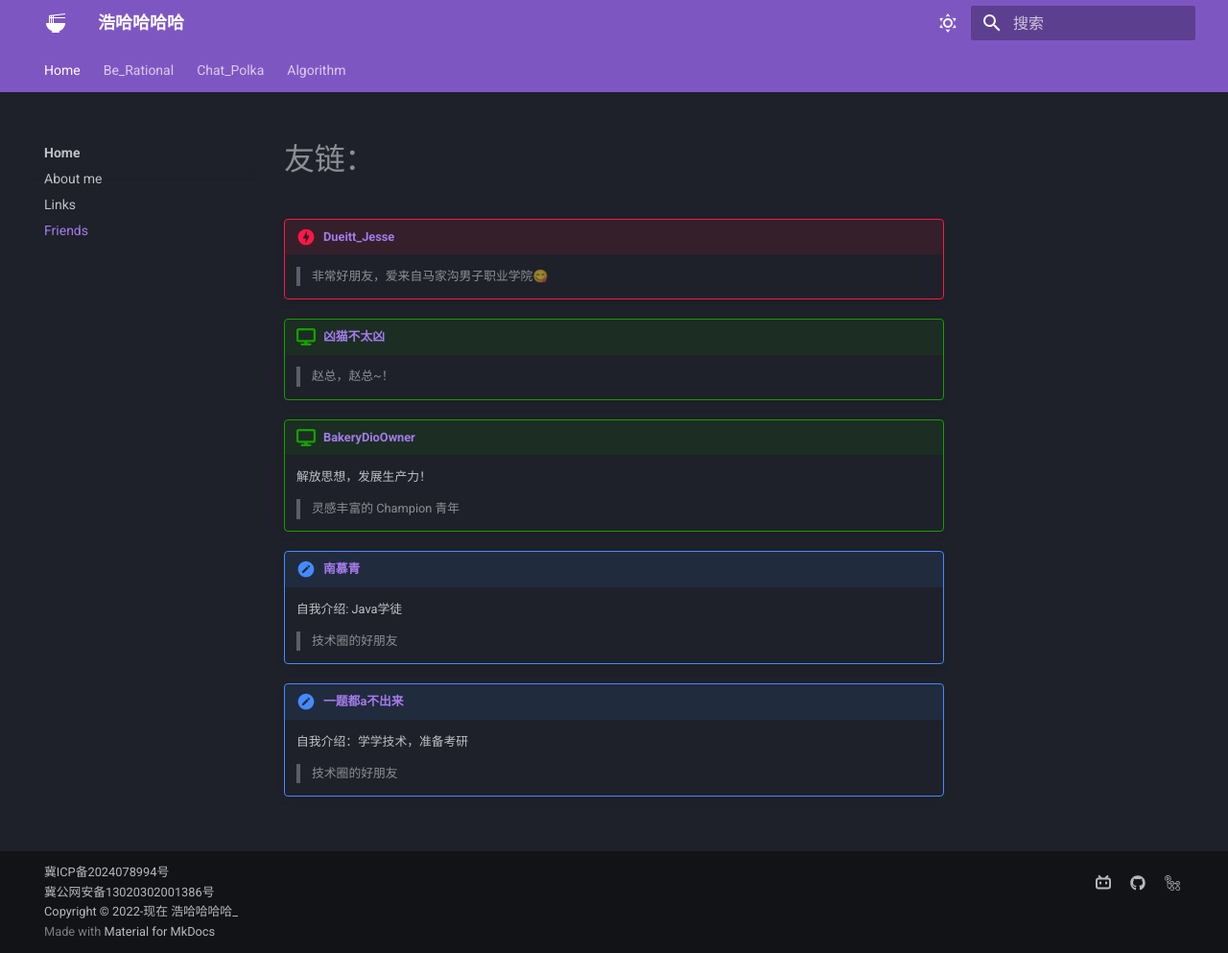
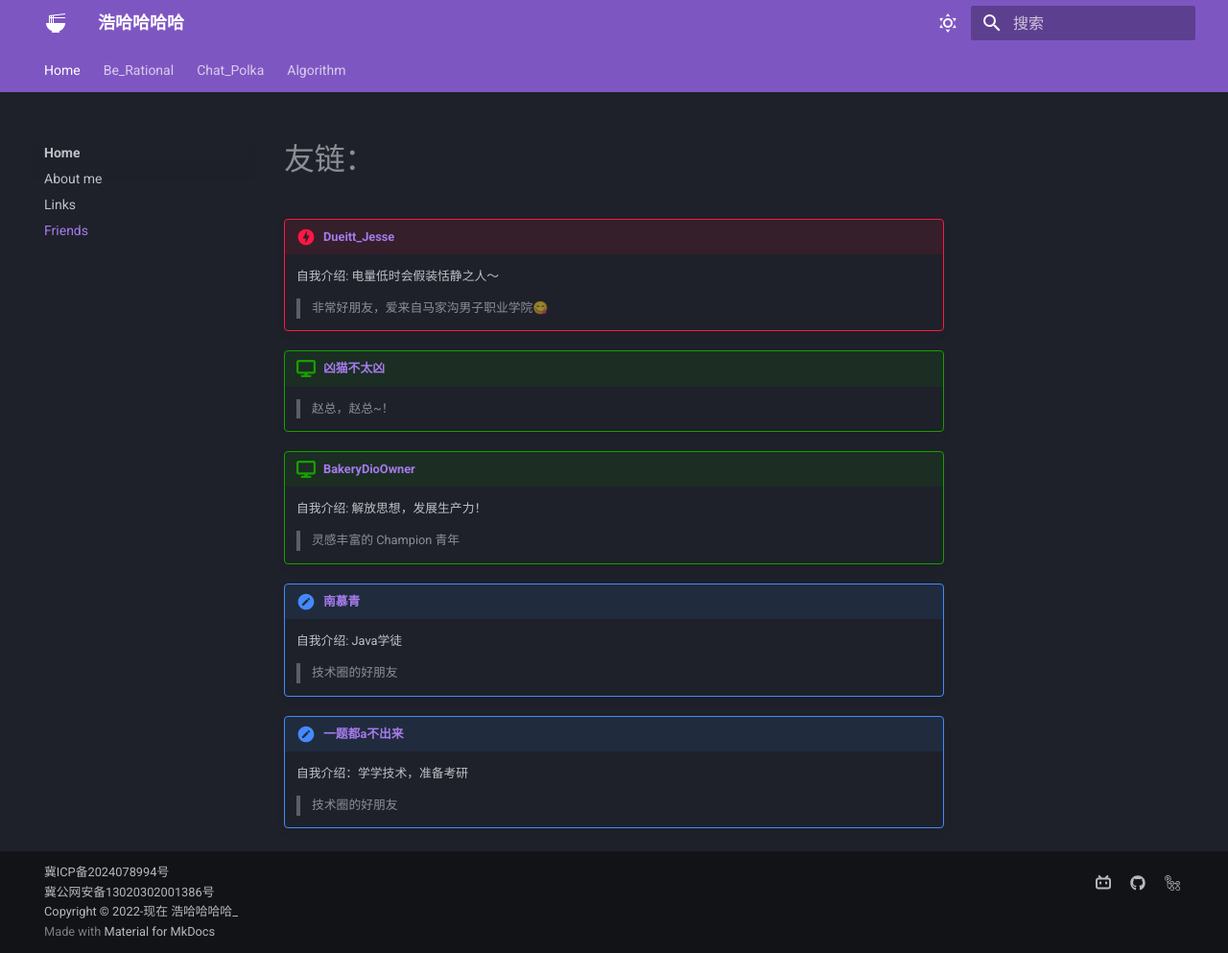
Before and after one commit to Haohahahaha/HomePage, an MkDocs documentation site: the page built from docs/friends.md, in a window 1280 px wide and 993 px high. Shown: the whole window at 96% size. Built offline with MkDocs 1.6.1 and Material for MkDocs 9.7.7, drawn with Linux system fonts in a browser that asks for light colours; some of the changed lines change nothing that is shown.

Commit message:
2025-03-30_21:48:22 update

```diff
--- a/docs/friends.md
+++ b/docs/friends.md
@@ -1,6 +1,8 @@
 # 友链：
 
 !!! danger "[Dueitt_Jesse](https://jesseht.fun/)"
+
+	自我介绍: 电量低时会假装恬静之人～
 
 	> 非常好朋友，爱来自马家沟男子职业学院😋
 
@@ -10,7 +12,7 @@
 
 !!! osca "[BakeryDioOwner](https://bakerydioowner.github.io/)"
 
-	解放思想，发展生产力！
+	自我介绍: 解放思想，发展生产力！
 
 	> 灵感丰富的 Champion 青年
 
```
